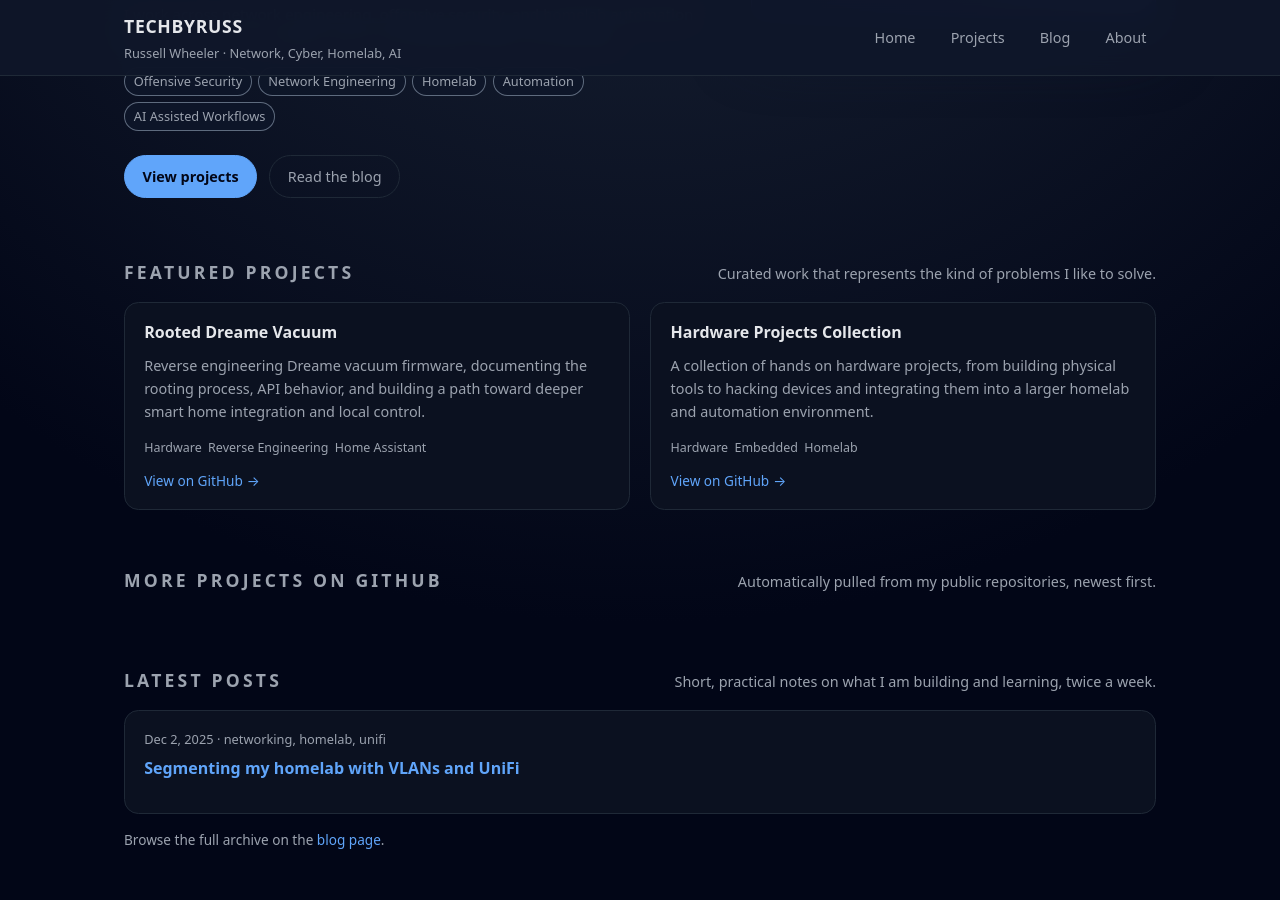
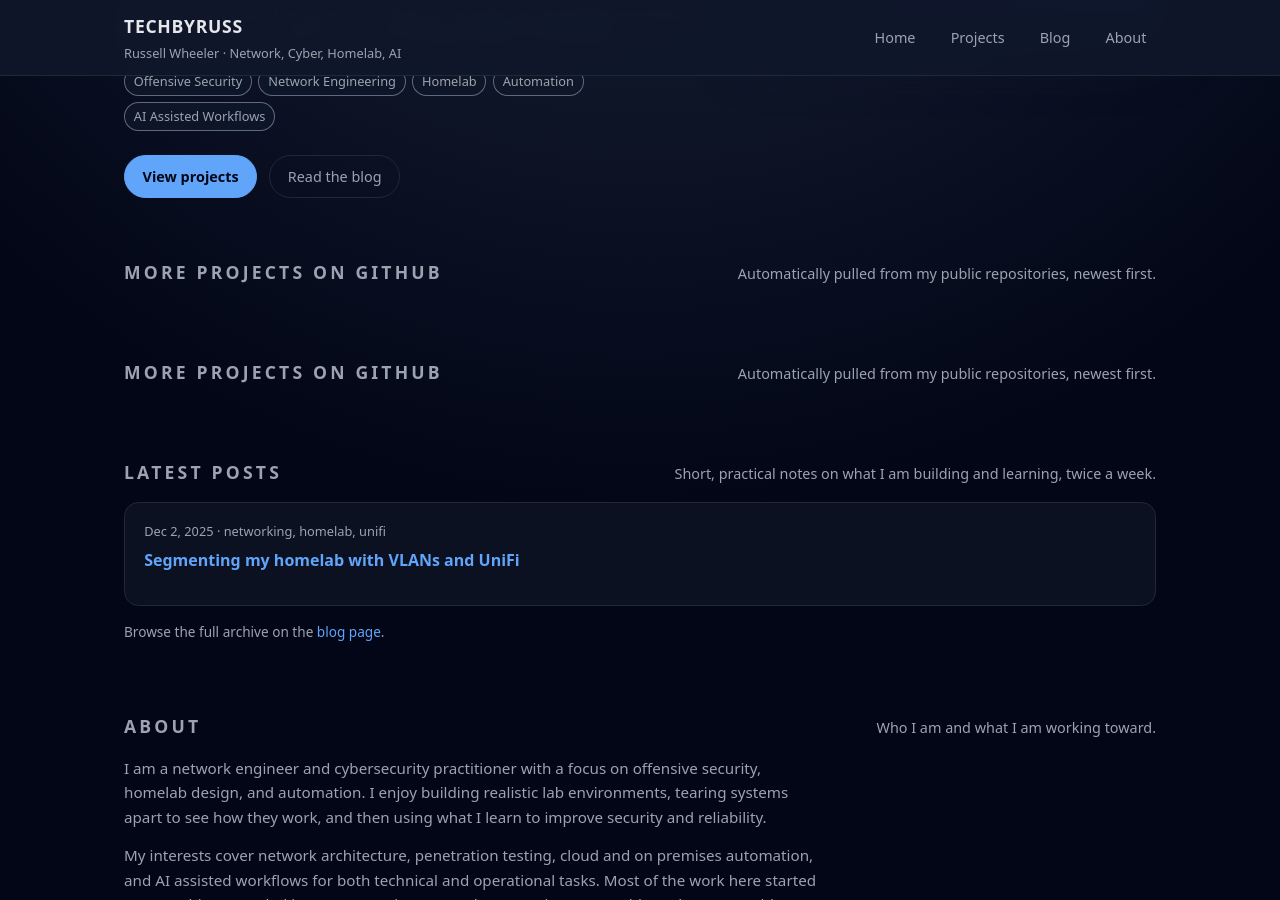
Before and after one commit to TangoMan222/TechbyRuss, a Jekyll site: the page built from index.html, in a window 1280 px wide and 900 px high, scrolled down 436 px. Built offline with Jekyll 4.4.1, drawn with Linux system fonts in a browser that asks for light colours.

Commit message:
Update index.html

```diff
--- a/index.html
+++ b/index.html
@@ -38,31 +38,17 @@
   </div>
 </section>
 
-<section id="projects">
+<section>
   <div class="section-header">
-    <h2>Featured Projects</h2>
-    <p>Curated work that represents the kind of problems I like to solve.</p>
+    <h2>More Projects on GitHub</h2>
+    <p>Automatically pulled from my public repositories, newest first.</p>
   </div>
 
-  <div class="project-grid">
-    {% for project in site.data.projects %}
-      <article class="card">
-        <h3>{{ project.name }}</h3>
-        <p>{{ project.description }}</p>
-        <div class="card-meta">
-          {% for tag in project.tags %}
-            <span>{{ tag }}</span>
-          {% endfor %}
-        </div>
-        <div class="card-links">
-          <a href="{{ project.url }}" target="_blank" rel="noreferrer">
-            <span>View on GitHub</span> <span>→</span>
-          </a>
-        </div>
-      </article>
-    {% endfor %}
+  <div class="project-grid" id="repo-projects">
+    <!-- Filled by JS from layout -->
   </div>
 </section>
+
 
 <section>
   <div class="section-header">
```
